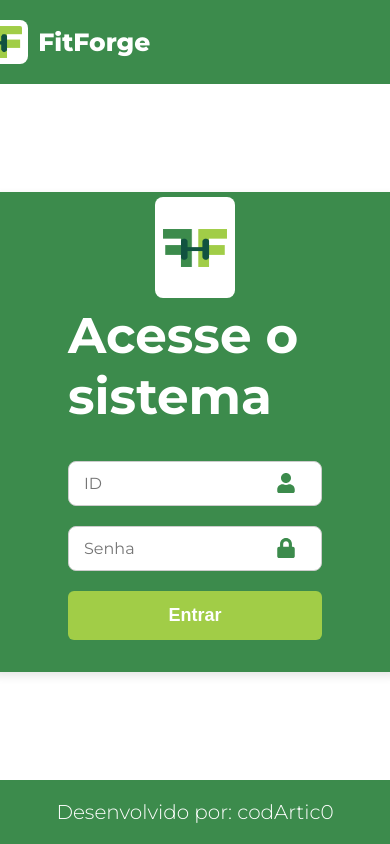
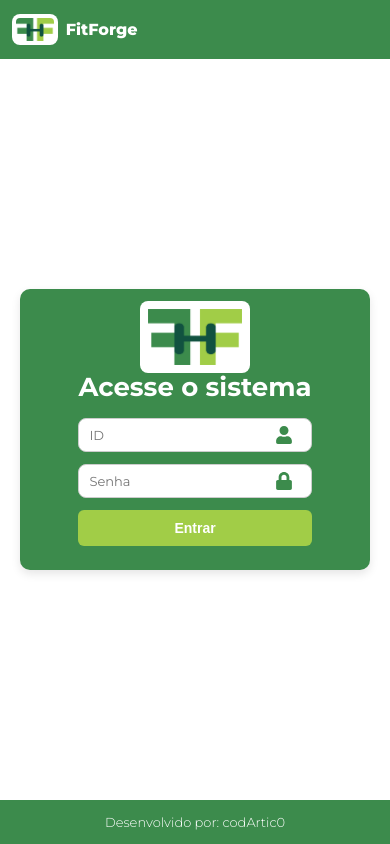
Before and after one commit to codArtic0/front-api-fit, a React (Vite) app: page / in a window 390 px wide. Built offline with nearby package versions, Linux system fonts and the light colour scheme; no server answers.

Commit message:
ADD: Responsividade

```diff
--- a/src/styles/Login.css
+++ b/src/styles/Login.css
@@ -99,3 +99,93 @@
     height: 100%;
     object-fit: contain;
 }
+
+@media (max-width: 1024px) {
+    .card-login {
+        padding: 3rem;
+        height: 22rem;
+    }
+
+    .title-login {
+        font-size: 40px;
+    }
+}
+
+@media (max-width: 768px) {
+    .container-login {
+        min-height: 60vh;
+        padding: 20px;
+    }
+
+    .card-login {
+        width: 95%;
+        padding: 2rem;
+        height: auto;
+    }
+
+    .title-login {
+        font-size: 32px;
+        margin-bottom: 20px;
+    }
+
+    .input-label {
+        font-size: 14px;
+        padding: 10px 0;
+    }
+
+    .input-box {
+        margin-bottom: 15px;
+        padding: 0 12px;
+    }
+
+    .button-login {
+        padding: 12px;
+        font-size: 16px;
+    }
+
+    .logo {
+        width: 35%;
+        height: 4rem;
+    }
+}
+
+@media (max-width: 480px) {
+    .container-login {
+        min-height: 70vh;
+    }
+
+    .card-login {
+        width: 95%;
+        padding: 1.5rem;
+    }
+
+    .title-login {
+        font-size: 26px;
+        margin-bottom: 15px;
+    }
+
+    .input-label {
+        font-size: 13px;
+        padding: 8px 0;
+    }
+
+    .input-box {
+        margin-bottom: 12px;
+        padding: 0 10px;
+    }
+
+    .input-box .icon {
+        font-size: 18px;
+        margin-right: 8px;
+    }
+
+    .button-login {
+        padding: 10px;
+        font-size: 14px;
+    }
+
+    .logo {
+        width: 40%;
+        height: 3.5rem;
+    }
+}
--- a/src/styles/dashboard.css
+++ b/src/styles/dashboard.css
@@ -68,3 +68,77 @@
     font-weight: 700;
     color: var(--verde-escuro);
 }
+
+@media (max-width: 1024px) {
+    .title-dashboard {
+        font-size: 35px;
+    }
+
+    .button-dashboard {
+        font-size: 18px;
+        padding: 12px 60px;
+    }
+
+    .charts {
+        gap: 1.5rem;
+        flex-wrap: wrap;
+    }
+
+    .charts-wrapper {
+        flex: 0 1 calc(50% - 0.75rem);
+    }
+}
+
+@media (max-width: 768px) {
+    .dashboard-container {
+        padding: 10px;
+    }
+
+    .title-dashboard {
+        font-size: 28px;
+    }
+
+    .title-dashboard h1 {
+        margin: 15px;
+    }
+
+    .button-dashboard {
+        font-size: 16px;
+        padding: 12px 40px;
+        margin: 15px;
+    }
+
+    .charts {
+        gap: 1rem;
+        flex-direction: column;
+    }
+
+    .charts-wrapper {
+        width: 100%;
+        max-width: 600px;
+    }
+}
+
+@media (max-width: 480px) {
+    .title-dashboard {
+        font-size: 24px;
+    }
+
+    .title-dashboard h1 {
+        margin: 10px;
+    }
+
+    .button-dashboard {
+        font-size: 14px;
+        padding: 10px 25px;
+        margin: 10px;
+    }
+
+    .charts {
+        gap: 0.8rem;
+    }
+
+    .charts-wrapper {
+        padding-bottom: 8px;
+    }
+}
--- a/src/styles/dropdown.css
+++ b/src/styles/dropdown.css
@@ -1,4 +1,3 @@
-/* O container principal */
 .meu-select__control {
     border-radius: 8px !important;
     border: 1px solid #ccc !important;
@@ -24,3 +23,26 @@
 .meu-select__option--is-selected {
     background-color: var(--verde-escuro) !important;
 }
+
+@media (max-width: 768px) {
+    .meu-select__control {
+        border-radius: 6px !important;
+    }
+
+    .meu-select__option {
+        padding: 8px !important;
+        font-size: 14px;
+    }
+}
+
+@media (max-width: 480px) {
+    .meu-select__control {
+        border-radius: 4px !important;
+        font-size: 13px;
+    }
+
+    .meu-select__option {
+        padding: 6px !important;
+        font-size: 12px;
+    }
+}
--- a/src/styles/footer.css
+++ b/src/styles/footer.css
@@ -13,3 +13,33 @@
     font-size: 20px;
     color: white;
 }
+
+@media (max-width: 1024px) {
+    .developer {
+        font-size: 18px;
+    }
+
+    .container-footer {
+        padding: 8px;
+    }
+}
+
+@media (max-width: 768px) {
+    .developer {
+        font-size: 16px;
+    }
+
+    .container-footer {
+        padding: 6px;
+    }
+}
+
+@media (max-width: 480px) {
+    .developer {
+        font-size: 13px;
+    }
+
+    .container-footer {
+        padding: 4px;
+    }
+}
--- a/src/styles/global.css
+++ b/src/styles/global.css
@@ -60,3 +60,15 @@
 .recharts-surface {
   outline: none;
 }
+
+@media (max-width: 768px) {
+  .app-container {
+    gap: 15px;
+  }
+}
+
+@media (max-width: 480px) {
+  .app-container {
+    gap: 10px;
+  }
+}
--- a/src/styles/header.css
+++ b/src/styles/header.css
@@ -30,3 +30,58 @@
     margin-right: 85%;
     padding: 10px;
 }
+
+@media (max-width: 1024px) {
+    .head {
+        font-size: 22px;
+    }
+
+    .logo-header {
+        height: 1.8rem;
+    }
+
+    .dir-content {
+        margin-right: 80%;
+        padding: 8px;
+    }
+}
+
+@media (max-width: 768px) {
+    .container-header {
+        padding: 8px 10px;
+    }
+
+    .head {
+        font-size: 18px;
+    }
+
+    .logo-header {
+        height: 1.6rem;
+        padding: 4px;
+    }
+
+    .dir-content {
+        margin-right: 75%;
+        padding: 6px;
+    }
+}
+
+@media (max-width: 480px) {
+    .container-header {
+        padding: 6px 8px;
+    }
+
+    .head {
+        font-size: 16px;
+    }
+
+    .logo-header {
+        height: 1.4rem;
+        margin-right: 8px;
+    }
+
+    .dir-content {
+        margin-right: 70%;
+        padding: 4px;
+    }
+}
--- a/src/styles/loading.css
+++ b/src/styles/loading.css
@@ -9,3 +9,15 @@
     font-weight: 300;
     color: var(--verde-escuro);
 }
+
+@media (max-width: 768px) {
+    .title-loading {
+        font-size: 18px;
+    }
+}
+
+@media (max-width: 480px) {
+    .title-loading {
+        font-size: 14px;
+    }
+}
--- a/src/styles/notfound.css
+++ b/src/styles/notfound.css
@@ -30,3 +30,63 @@
 .urso img {
     width: 40rem;
 }
+
+@media (max-width: 1024px) {
+    .text-container h1 {
+        font-size: 50px;
+    }
+
+    .text-container h2 {
+        font-size: 24px;
+    }
+
+    .urso img {
+        width: 30rem;
+    }
+}
+
+@media (max-width: 768px) {
+    .nf-container {
+        padding: 20px;
+    }
+
+    .text-container h1,
+    h2 {
+        margin: 15px 0px;
+    }
+
+    .text-container h1 {
+        font-size: 40px;
+    }
+
+    .text-container h2 {
+        font-size: 18px;
+    }
+
+    .urso img {
+        width: 22rem;
+    }
+}
+
+@media (max-width: 480px) {
+    .nf-container {
+        padding: 10px;
+    }
+
+    .text-container h1,
+    h2 {
+        margin: 10px 0px;
+    }
+
+    .text-container h1 {
+        font-size: 28px;
+    }
+
+    .text-container h2 {
+        font-size: 14px;
+    }
+
+    .urso img {
+        width: 15rem;
+    }
+}
--- a/src/styles/pageerror.css
+++ b/src/styles/pageerror.css
@@ -23,3 +23,55 @@
     color: var(--verde-escuro);
     font-size: 1.5rem;
 }
+
+@media (max-width: 1024px) {
+    .sadBear img {
+        width: 18rem;
+    }
+
+    .title-error {
+        font-size: 4rem;
+    }
+
+    .description {
+        font-size: 1.2rem;
+    }
+}
+
+@media (max-width: 768px) {
+    .error-container {
+        padding: 20px;
+    }
+
+    .sadBear img {
+        width: 15rem;
+    }
+
+    .title-error {
+        font-size: 3rem;
+    }
+
+    .description {
+        font-size: 1rem;
+    }
+}
+
+@media (max-width: 480px) {
+    .error-container {
+        padding: 10px;
+    }
+
+    .sadBear img {
+        width: 12rem;
+    }
+
+    .title-error {
+        font-size: 2rem;
+        margin: 10px 0;
+    }
+
+    .description {
+        font-size: 0.9rem;
+        text-align: center;
+    }
+}
--- a/src/styles/refeicao.css
+++ b/src/styles/refeicao.css
@@ -73,3 +73,84 @@
     border-style: solid;
     border-color: var(--verde-escuro);
 }
+
+@media (max-width: 1024px) {
+    .refeicao-container {
+        scale: 1.05;
+        padding: 10px;
+    }
+
+    h1 {
+        font-size: 35px;
+    }
+
+    .input-group input {
+        width: 22rem;
+        height: 2.8rem;
+    }
+}
+
+@media (max-width: 768px) {
+    .refeicao-container {
+        scale: 1;
+        padding: 10px;
+    }
+
+    h1 {
+        font-size: 28px;
+    }
+
+    .card-refeicao {
+        padding: 20px;
+        border-radius: 15px;
+    }
+
+    .input-group input {
+        width: 18rem;
+        height: 2.6rem;
+        font-size: 14px;
+    }
+
+    .confirmar-button {
+        font-size: 18px;
+        padding: 12px 60px;
+    }
+}
+
+@media (max-width: 480px) {
+    .refeicao-container {
+        scale: 0.95;
+        padding: 5px;
+    }
+
+    h1 {
+        font-size: 22px;
+        margin: 10px 0;
+    }
+
+    .card-refeicao {
+        padding: 15px;
+        border-radius: 10px;
+    }
+
+    .form-refeicao {
+        gap: 15px;
+    }
+
+    .input-group {
+        gap: 8px;
+    }
+
+    .input-group input {
+        width: 100%;
+        max-width: 14rem;
+        height: 2.4rem;
+        font-size: 13px;
+    }
+
+    .confirmar-button {
+        font-size: 14px;
+        padding: 10px 40px;
+        margin: 10px;
+    }
+}
```
